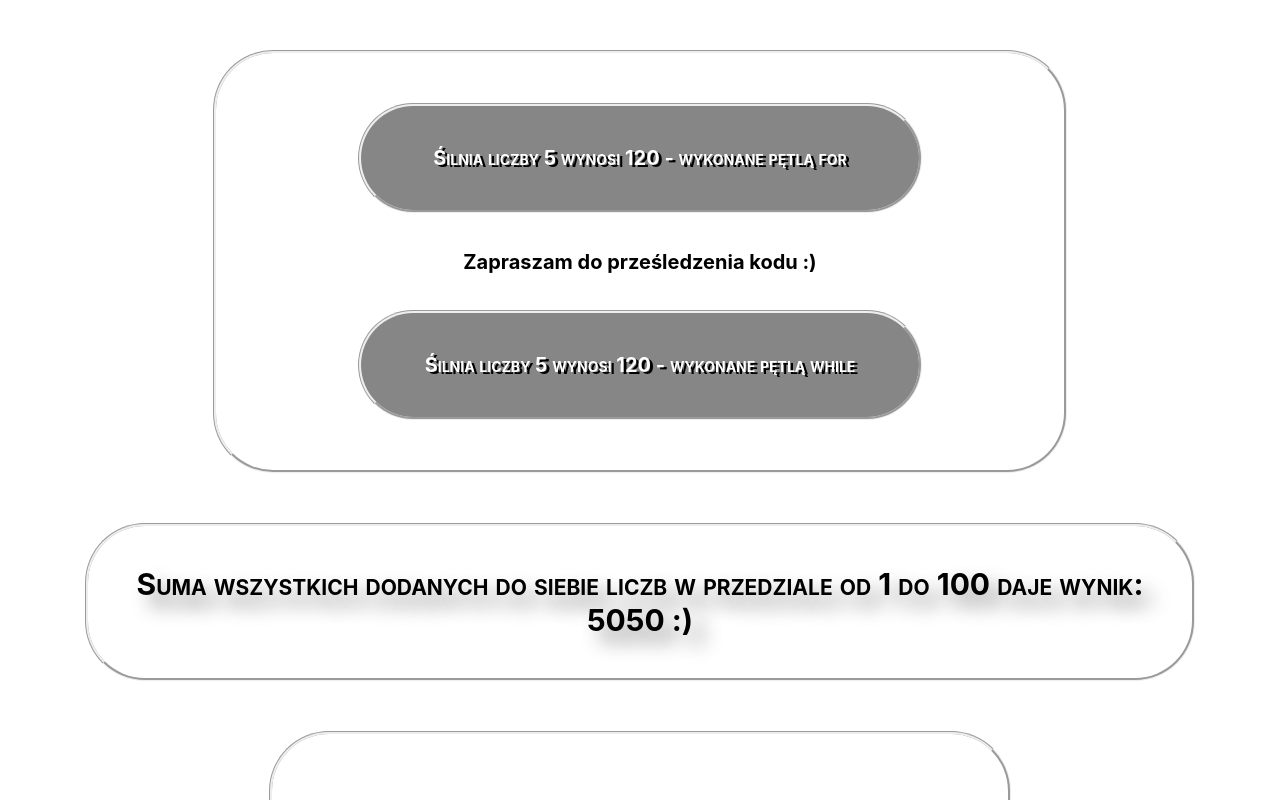
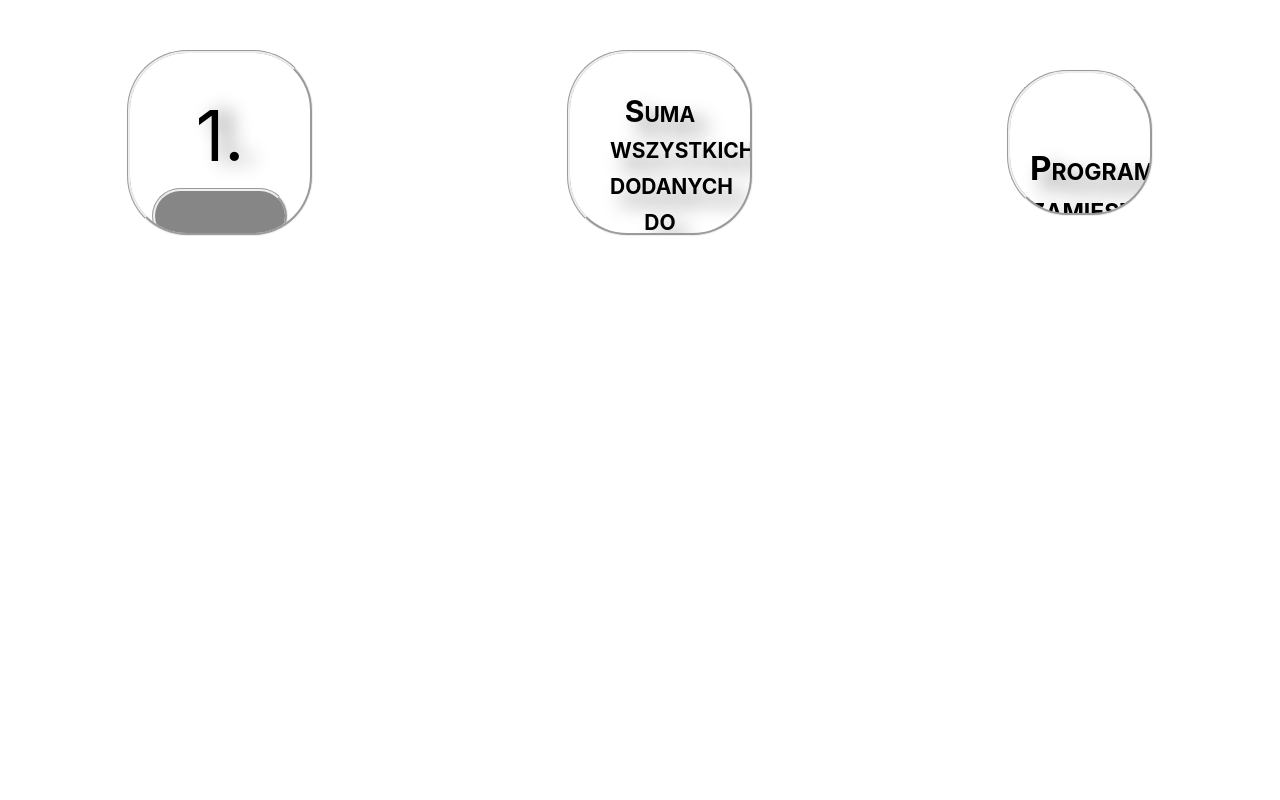
Before and after one commit to MMarek/exercises_site, a React (Create React App) app: page /#/ in a window 1280 px wide. Shown: the top 800 px of the page. Built offline with nearby package versions, Linux system fonts and the light colour scheme.

Commit message:
mouse onClick on/off propo

```diff
--- a/src/components/Home/Home.js
+++ b/src/components/Home/Home.js
@@ -7,11 +7,11 @@ class Home extends Component {
 
     render() {
         return (
-            <>
+            <section className='test'>
               <Loops01/>
               <Loops02/>
               <Loops03/>
-            </>
+            </section>
         )
     }
 }
--- a/src/components/Home/Loops/Loops01.js
+++ b/src/components/Home/Loops/Loops01.js
@@ -4,33 +4,32 @@ import '../../../scss/_loops.scss'
 class Square extends Component {
 
     state = {
-        open: true,
         one: false
-    }
-
-    handleButtonOneOn = () => {
-        this.setState({one: true});
-        console.log('najazd');
-    };
-
-    handleButtonOneOff = () => {
-        this.setState({one: false});
-        console.log('zjazd');
     };
 
     handleButtonOneClick = () => {
-        console.log('klik');
+        this.setState({
+            one: this.state.one ? false : true
+        })
     };
 
     render() {
 
-        const {open} = this.state;
-        let show = open ? null : 'hide';
         const {one} = this.state;
 
         let styleOne = {
-            fontSize: one ? '100px' : '20px',
-            transition: '5s',
+            width: one ? '300px' : '100px',
+            height: one ? '350px' : '100px',
+            fontSize: one ? '15px' : '0%',
+            transition: '2s',
+        };
+
+        let styleTwo = {
+            // width: one ? '300px' : '100px',
+            // height: one ? '350px' : '100px',
+            fontSize: one ? '0%' : '70px',
+            transition: '2s',
+            // padding: '0px'
         };
 
         let n = 5;
@@ -48,9 +47,8 @@ class Square extends Component {
         return (
             <section className='loops' style={styleOne}
                      onClick={this.handleButtonOneClick}
-                     onMouseEnter={this.handleButtonOneOn}
-                     onMouseLeave={this.handleButtonOneOff}>
-                {/*<nav className={show}>*/}
+            >
+                <div className='div1' style={styleTwo} onClick={this.handleButtonOneClick}>1.</div>
                 <div className='squareFor'>
                     Śilnia liczby {n} wynosi {result1} - wykonane pętlą for
                 </div>
@@ -60,7 +58,6 @@ class Square extends Component {
                 <div className='squareWhile'>
                     Śilnia liczby {n} wynosi {result2} - wykonane pętlą while
                 </div>
-                {/*</nav>*/}
             </section>
         )
     }
--- a/src/scss/_loops.scss
+++ b/src/scss/_loops.scss
@@ -1,14 +1,31 @@
+.test {
+  display: flex;
+  flex-direction: row;
+  justify-content: space-between;
+}
+
 .loops {
   display: flex;
   flex-direction: column;
   align-items: center;
   overflow: hidden;
-  width: 60%;
+  //width: 60%;
+
+  //width: 100px;
+  //height: 100px;
+
   border: groove;
   border-radius: 60px;
   margin: 50px auto;
   padding: 40px;
 
+  .div1 {
+    font-family: inherit;
+    text-align: center;
+    //padding: 10px 0 40px 5px;
+    text-shadow: 12px 2px 20px gray;
+
+  }
 
   .squareFor {
     text-align: center;
@@ -21,7 +38,7 @@
     border: groove;
     border-radius: 60px;
     margin: 10px;
-    padding: 40px 10px 40px 10px;
+    padding: 30px 30px 20px 30px;
   }
 
   .squareWhile {
@@ -41,7 +58,11 @@
 
 .sumOfAll {
   overflow: hidden;
-  width: 80%;
+  //width: 80%;
+
+  width: 100px;
+  height: 100px;
+
   border: groove;
   border-radius: 60px;
   margin: 50px auto;
@@ -62,7 +83,11 @@
   color: #000000;
   text-shadow: 12px 12px 20px gray;
   overflow: hidden;
-  width: 54.4%;
+  //width: 54.4%;
+
+  width: 100px;
+  height: 100px;
+
   border: groove;
   border-radius: 60px;
   margin: auto;
```
Lines whose indentation alone changed are shown as unchanged.
